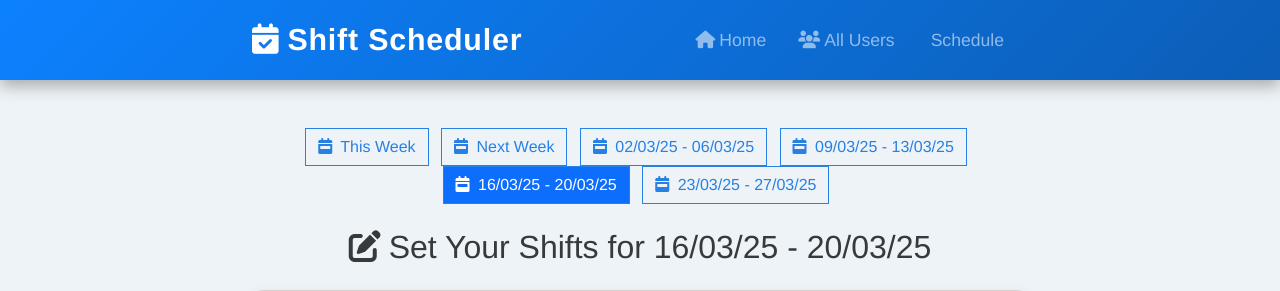
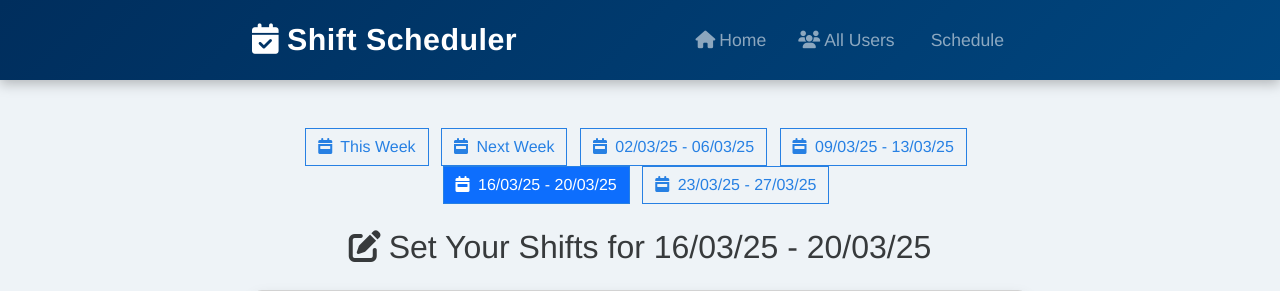
Before and after one commit to Ariel7871/Shift-Manager, a Flask app: page /schedule/1 in a window 1280 px wide. Shown: the top 291 px of the page. Run offline with Flask 3, Linux system fonts and the light colour scheme; data comes from the database, SQL or seed files in the repository; data that the repository does not hold is empty; some libraries are stand-ins or nearby versions.

Commit message:
Add files via upload

```diff
--- a/static/style.css
+++ b/static/style.css
@@ -5,9 +5,10 @@ body {
 
 /* Custom Navbar Styles */
 /* Custom Navbar Styles */
+/* Professional Navbar Styles */
 .custom-navbar {
-  background: linear-gradient(135deg, rgba(0, 123, 255, 0.95), rgba(0, 86, 179, 0.95));
-  box-shadow: 0 6px 15px rgba(0, 0, 0, 0.3);
+  background: linear-gradient(135deg, #002e5d, #00467f);
+  box-shadow: 0 4px 12px rgba(0, 0, 0, 0.25);
   padding: 0.75rem 0;
   transition: background 0.3s ease;
 }
@@ -15,49 +16,49 @@ body {
 .custom-navbar .custom-brand {
   font-size: 1.9rem;
   font-weight: 700;
-  letter-spacing: 0.05rem;
-  position: relative;
+  letter-spacing: 0.03rem;
   transition: transform 0.3s ease;
 }
 
-/* Brand hover effect: slight bounce */
 .custom-navbar .custom-brand:hover {
-  transform: translateY(-3px);
+  transform: translateY(-2px);
 }
 
-/* Navigation links styling */
 .custom-navbar .nav-link {
   font-size: 1.1rem;
   margin-right: 1rem;
   position: relative;
   transition: color 0.3s ease;
+  font-weight: 500;
 }
 
 .custom-navbar .nav-link:hover,
 .custom-navbar .nav-link:focus {
-  color: #a0d700;  /* Neon accent color */
+  color: #a0d700; /* Subtle accent color */
 }
 
-/* Animated underline for nav links */
+/* Underline animation for nav links */
 .custom-navbar .nav-link::after {
   content: "";
   position: absolute;
   bottom: -4px;
   left: 0;
-  width: 0%;
+  width: 0;
   height: 2px;
   background-color: #a0d700;
   transition: width 0.3s ease;
 }
+
 .custom-navbar .nav-link:hover::after,
 .custom-navbar .nav-link:focus::after {
   width: 100%;
 }
 
-/* Toggler icon adjustments for dark background */
+/* Navbar Toggler */
 .custom-navbar .navbar-toggler {
-  border-color: rgba(255, 255, 255, 0.5);
+  border-color: rgba(255, 255, 255, 0.6);
 }
+
 .custom-navbar .navbar-toggler-icon {
   filter: invert(1);
 }
```
